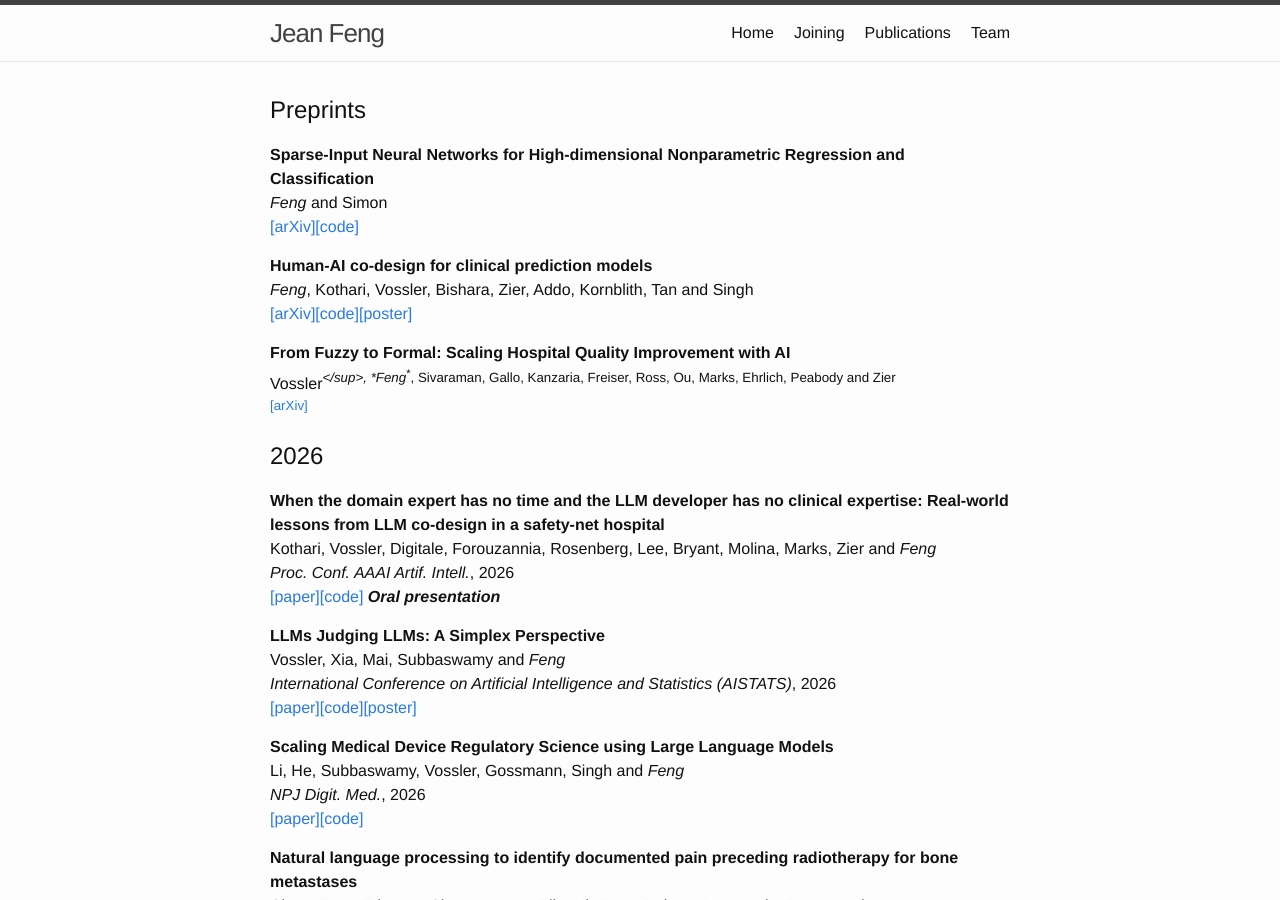
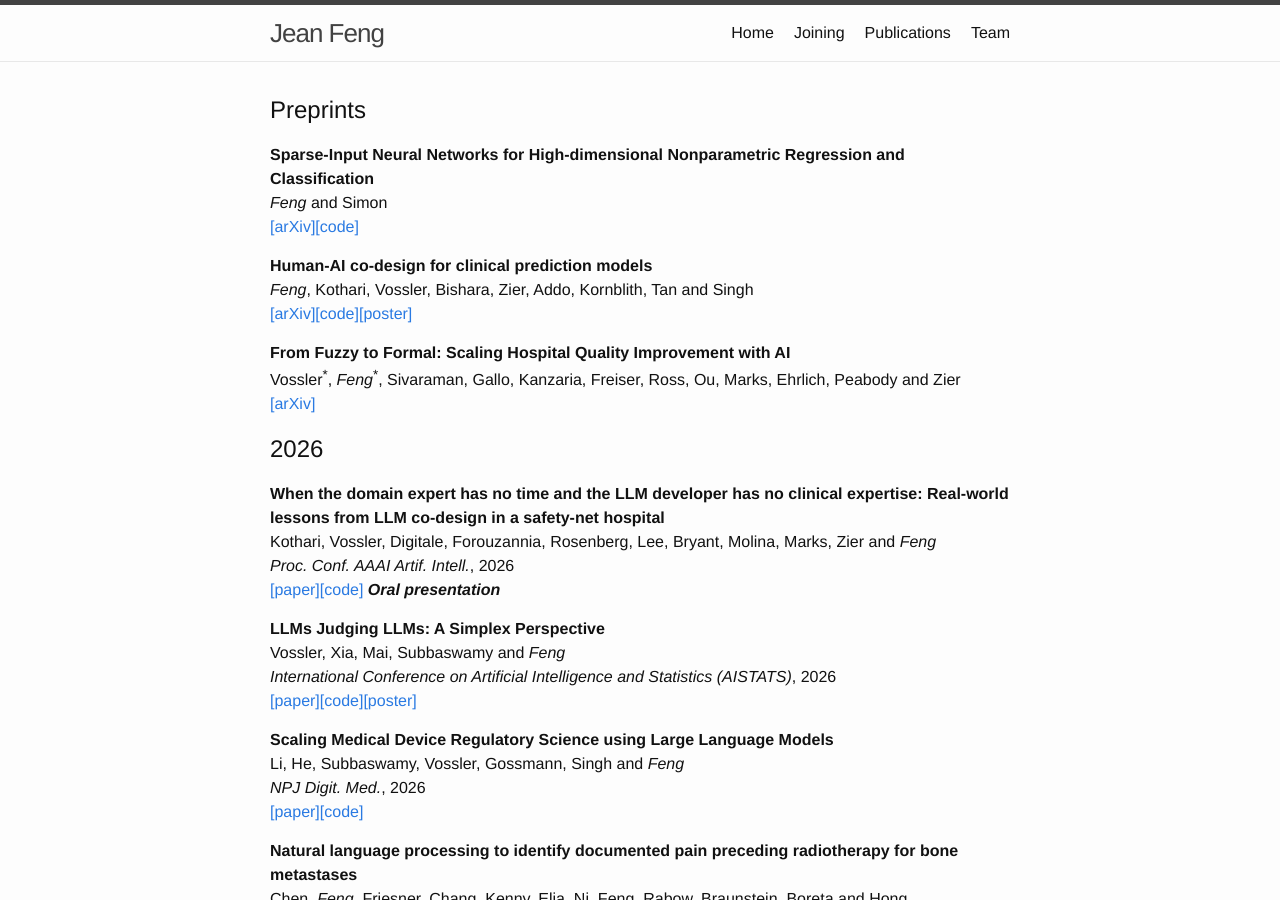
Before and after one commit to jjfeng/jjfeng.github.io, a Jekyll site: the page built from publications.md, in a window 1280 px wide and 900 px high. Built offline with Jekyll 4.4.1, drawn with Linux system fonts in a browser that asks for light colours.

Commit message:
update format

```diff
--- a/generate_publications.py
+++ b/generate_publications.py
@@ -74,7 +74,7 @@
         last_name = "*%s*" % last_name if author == "Feng, Jean" else last_name
         # Add superscript star for co-first authors
         if cofirst_count > 0 and i < cofirst_count:
-            last_name = last_name + "<sup>*</sup>"
+            last_name = last_name + "<sup>\*</sup>"
         last_names.append(last_name)
 
     if len(last_names) > 1:
--- a/publications.md
+++ b/publications.md
@@ -14,7 +14,7 @@
 [\[arXiv\]](https://arxiv.org/abs/2601.09072)[\[code\]](https://github.com/jjfenglab/HACHI)[\[poster\]](poster_hachi.pdf)
 
 **From Fuzzy to Formal: Scaling Hospital Quality Improvement with AI**<br />
-Vossler<sup>*</sup>, *Feng*<sup>*</sup>, Sivaraman, Gallo, Kanzaria, Freiser, Ross, Ou, Marks, Ehrlich, Peabody and Zier<br />
+Vossler<sup>\*</sup>, *Feng*<sup>\*</sup>, Sivaraman, Gallo, Kanzaria, Freiser, Ross, Ou, Marks, Ehrlich, Peabody and Zier<br />
 [\[arXiv\]](https://arxiv.org/abs/2604.20055)
 
 ## 2026
```
